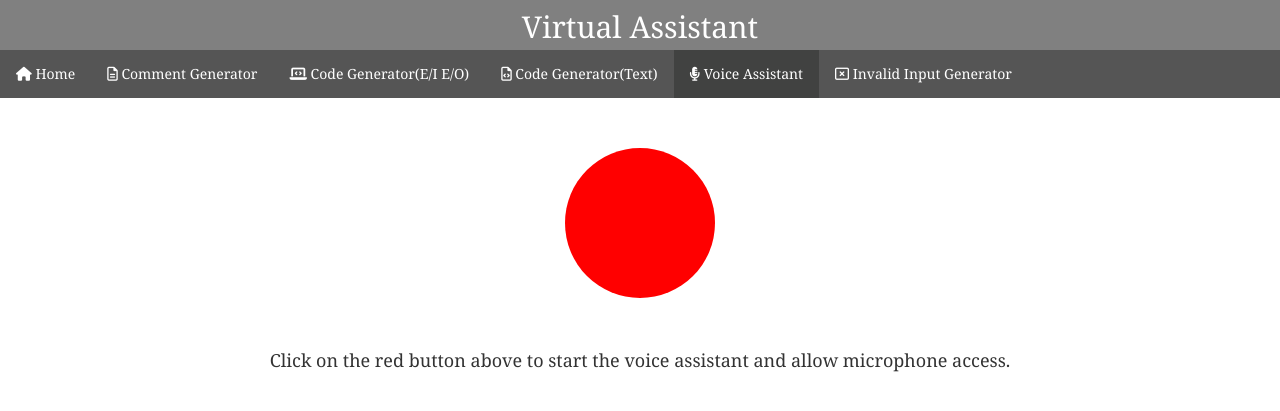
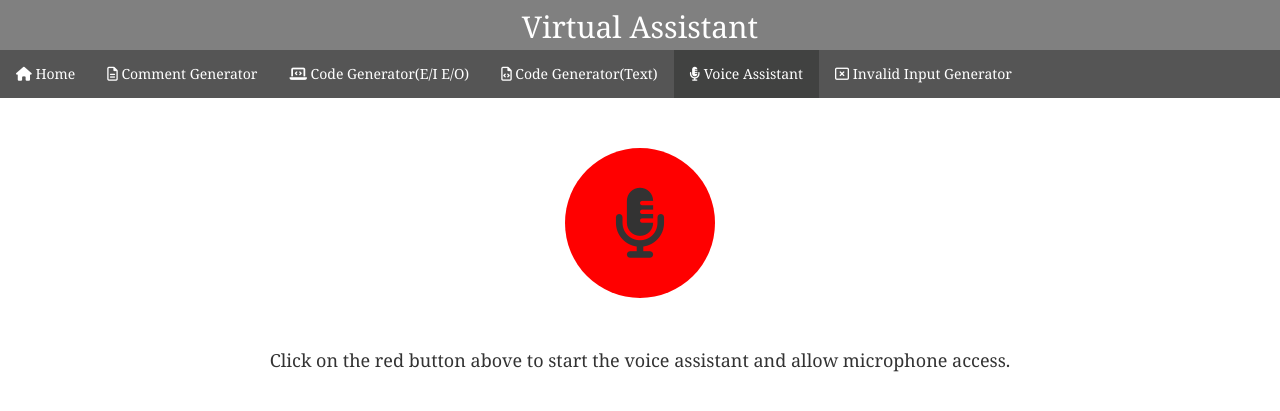
Before and after one commit to H-Ding-Xue/Virtual-assistant-for-programmers, a Flask app: page /voicebot in a window 1280 px wide. Shown: the top 411 px of the page. Run offline with Flask 2, Linux system fonts and the light colour scheme; some libraries are stand-ins or nearby versions.

Commit message:
fixed icon not displaying

```diff
--- a/FYP_code/static/styles/voicebot.css
+++ b/FYP_code/static/styles/voicebot.css
@@ -11,14 +11,12 @@
 
 }
 
-button {
+#recButton {
+	height: 150px;
 	width: 150px;
-	height: 150px;
-	font-size: 0;
 	background-color: red;
-	border: 0;
 	border-radius: 300px;
-	margin: 18px;
+	display: inline-block;
 	outline: none;
 }
 
--- a/FYP_code/templates/voicebot.html
+++ b/FYP_code/templates/voicebot.html
@@ -5,7 +5,7 @@
 
     <!-- recording button -->
     <div id="button">
-      <button id="recButton"><i id="icon" class="fas fa-microphone-alt fa-5x"></i></button>
+      <button id="recButton" class="btn"><i id= "icon" class="fas fa-microphone-alt fa-5x"></i></button>
     </div>
 
     <p id="rectext">Click on the red button above to start the voice assistant and allow microphone access.</p>
```
